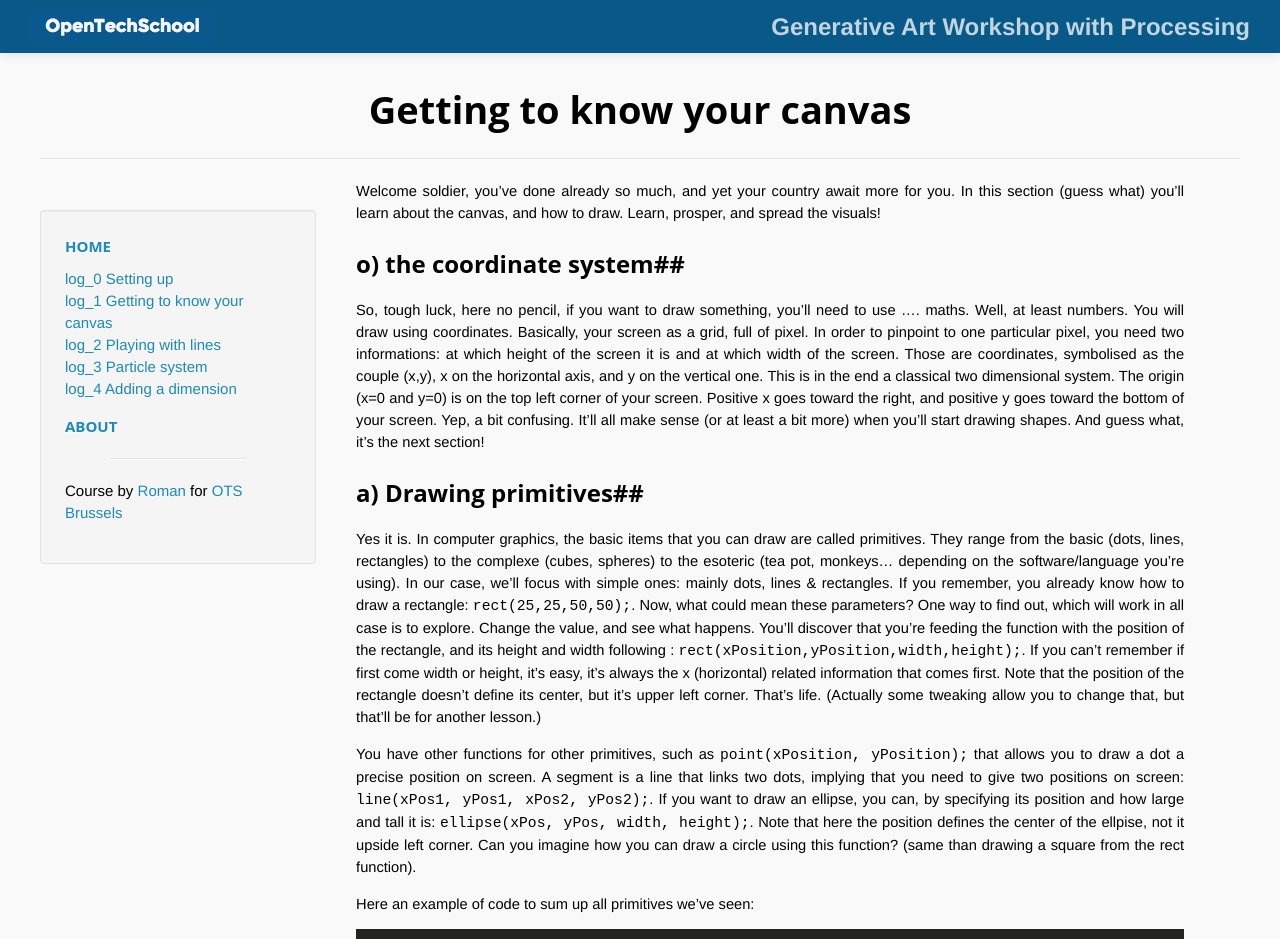
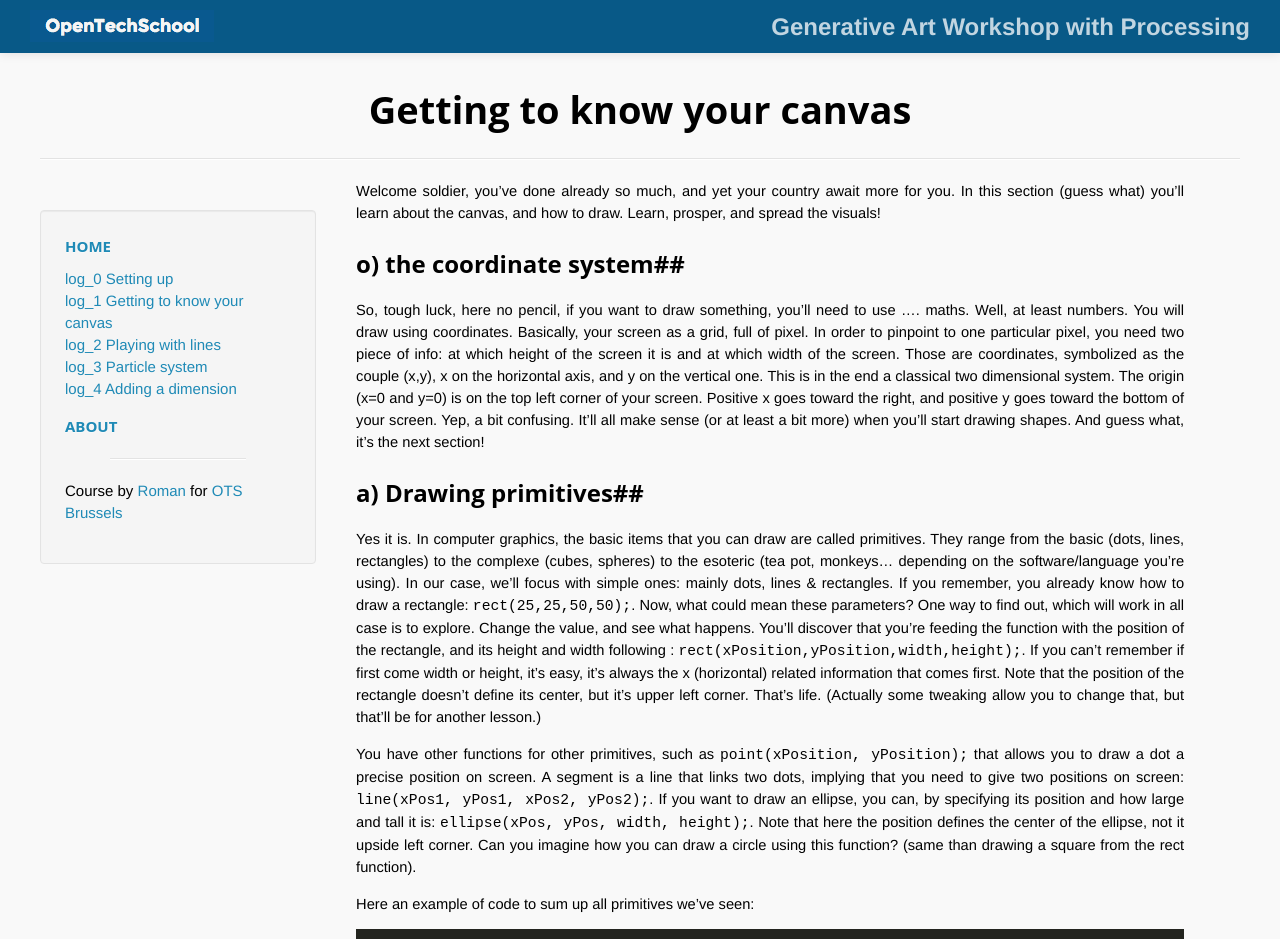
Before and after one commit to OpenTechSchool-Brussels/generative-art-with-processing, a Jekyll site: the page built from Getting-to-know-your-canvas.markdown, in a window 1280 px wide and 1400 px high. Shown: the top 939 px of the window. Built offline with Jekyll 4.4.1, drawn with Linux system fonts in a browser that asks for light colours; Markdown is read by kramdown in place of the engine named in the settings; some of the changed text lies outside the part shown.

Commit message:
Update Getting-to-know-your-canvas.markdown

```diff
--- a/Getting-to-know-your-canvas.markdown
+++ b/Getting-to-know-your-canvas.markdown
@@ -8,7 +8,7 @@ Welcome soldier, you’ve done already so much, and yet your country await more
 
 ##o) the coordinate system##
 So, tough luck, here no pencil, if you want to draw something, you’ll need to use …. maths. Well, at least numbers.
-You will draw using coordinates. Basically, your screen as a grid, full of pixel. In order to pinpoint to one particular pixel, you need two informations: at which height of the screen it is and at which width of the screen. Those are coordinates, symbolised as the couple (x,y), x on the horizontal axis, and y on the vertical one. This is in the end a classical two dimensional system. The origin (x=0 and y=0) is on the top left corner of your screen. Positive x goes toward the right, and positive y goes toward the bottom of your screen. Yep, a bit confusing.
+You will draw using coordinates. Basically, your screen as a grid, full of pixel. In order to pinpoint to one particular pixel, you need two piece of info: at which height of the screen it is and at which width of the screen. Those are coordinates, symbolized as the couple (x,y), x on the horizontal axis, and y on the vertical one. This is in the end a classical two dimensional system. The origin (x=0 and y=0) is on the top left corner of your screen. Positive x goes toward the right, and positive y goes toward the bottom of your screen. Yep, a bit confusing.
 It’ll all make sense (or at least a bit more) when you’ll start drawing shapes. And guess what, it’s the next section!
 
 
@@ -16,7 +16,7 @@ It’ll all make sense (or at least a bit more) when you’ll start drawing shap
 Yes it is. In computer graphics, the basic items that you can draw are called primitives. They range from the basic (dots, lines, rectangles) to the complexe (cubes, spheres) to the esoteric (tea pot, monkeys… depending on the software/language you’re using).
 In our case, we’ll focus with simple ones: mainly dots, lines & rectangles. If you remember, you already know how to draw a rectangle: `rect(25,25,50,50);`. Now, what could mean these parameters? One way to find out, which will work in all case is to explore. Change the value, and see what happens. You’ll discover that you’re feeding the function with the position of the rectangle, and its height and width following : `rect(xPosition,yPosition,width,height);`. If you can’t remember if first come width or height, it’s easy, it’s always the x (horizontal) related information that comes first. Note that the position of the rectangle doesn’t define its center, but it’s upper left corner. That’s life. (Actually some tweaking allow you to change that, but that’ll be for another lesson.)
 
-You have other functions for other primitives, such as `point(xPosition, yPosition);` that allows you to draw a dot a precise position on screen. A segment is a line that links two dots, implying that you need to give two positions on screen: `line(xPos1, yPos1, xPos2, yPos2);`. If you want to draw an ellipse, you can, by specifying its position and how large and tall it is: `ellipse(xPos, yPos, width, height);`. Note that here the position defines the center of the ellpise, not it upside left corner. Can you imagine how you can draw a circle using this function? (same than drawing a square from the rect function).
+You have other functions for other primitives, such as `point(xPosition, yPosition);` that allows you to draw a dot a precise position on screen. A segment is a line that links two dots, implying that you need to give two positions on screen: `line(xPos1, yPos1, xPos2, yPos2);`. If you want to draw an ellipse, you can, by specifying its position and how large and tall it is: `ellipse(xPos, yPos, width, height);`. Note that here the position defines the center of the ellipse, not it upside left corner. Can you imagine how you can draw a circle using this function? (same than drawing a square from the rect function).
 
 
 Here an example of code to sum up all primitives we’ve seen:
```
Also changed, not shown: other parts of Getting-to-know-your-canvas.markdown (+1 -1 lines).
